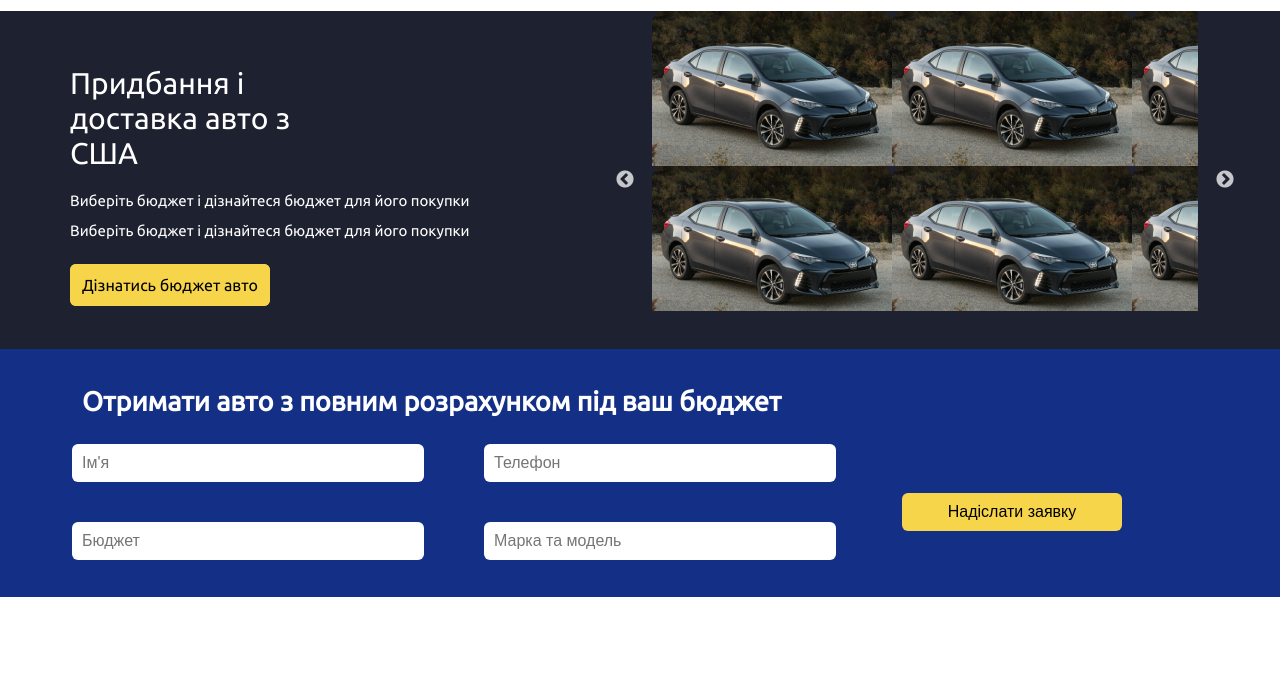
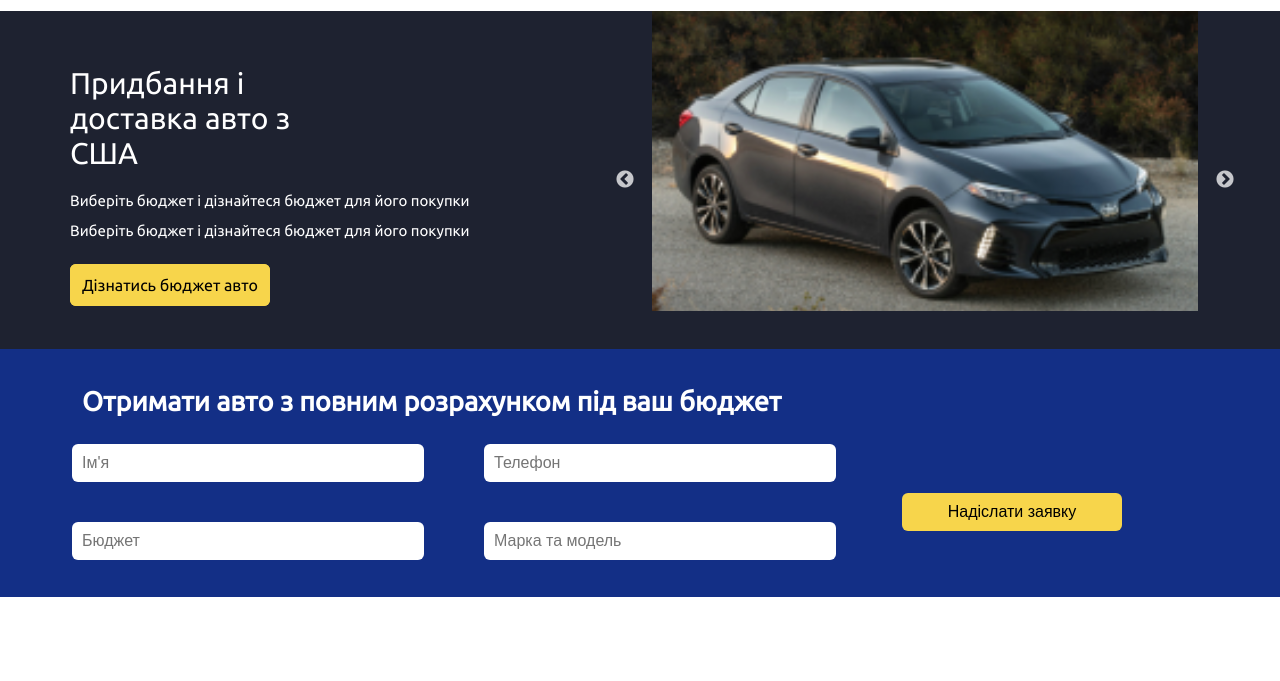
Before and after one commit to cheportcomua/carpaul-usa, a plain HTML site: page index.html in a window 1280 px wide. Shown: the part 85-766 px from the top of the page. Drawn offline with nearby package versions, Linux system fonts and the light colour scheme.

Commit message:
no repeat for slider

```diff
--- a/css/style.css
+++ b/css/style.css
@@ -125,6 +125,11 @@ header .row{
 }
 .why-and-buy{
     background: #1E2230;
+}
+.whu-and-buy-slider .slider-item{
+    background-size: cover !Important;
+background-position: center !important;
+    background-repeat: no-repeat !important;
 }
 .whu-and-buy-slider{
 
```
